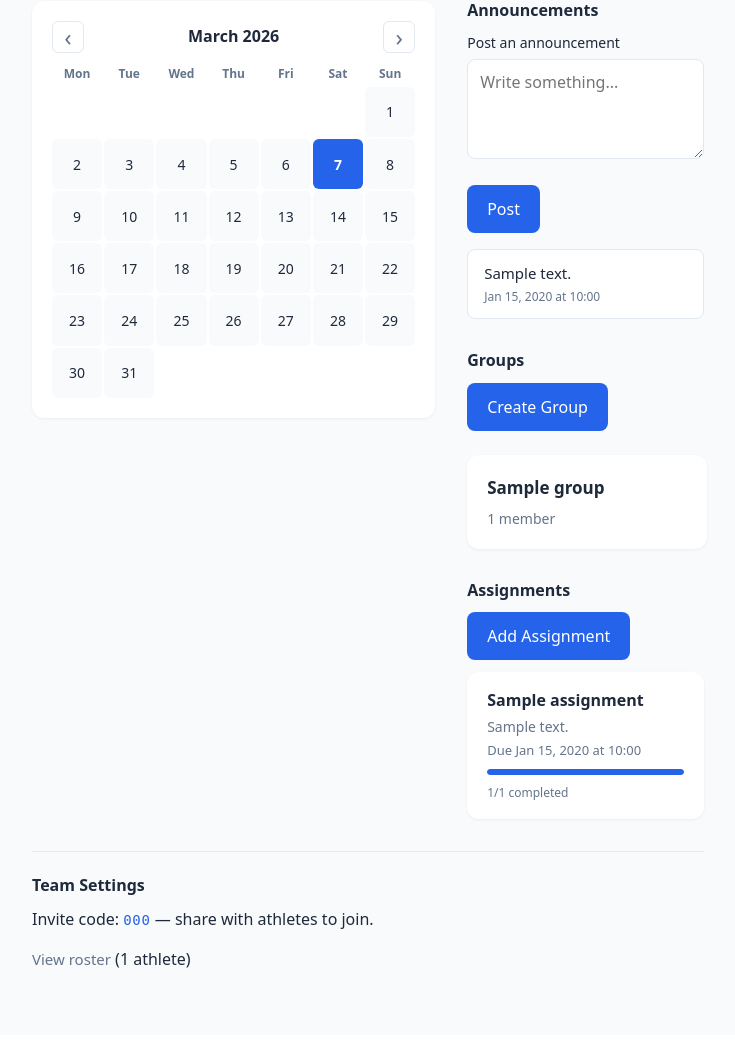
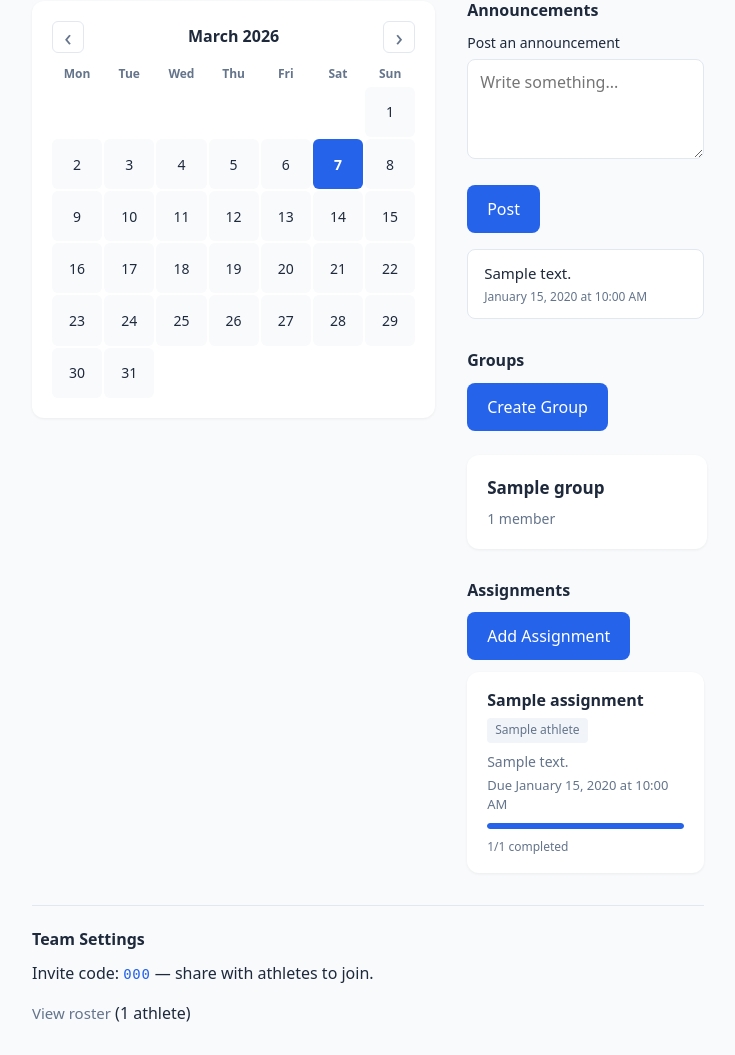
Before and after one commit to loganrook/Tabor-Hackathon-2026, a Flask app: page /team/1 in a window 1280 px wide. Shown: the part 152-1207 px from the top of the page, without its empty margins (272-1007 px from the left). Before the commit the page ends 1120 px from the top, so only its background shows below. Run offline with Flask 3, Linux system fonts and the light colour scheme; a user stored in the database is signed in; tables that the repository leaves empty hold one stand-in row (values such as "Sample post").

Commit message:
Updated and fine tuned annoucements

```diff
--- a/app.py
+++ b/app.py
@@ -35,6 +35,15 @@ def create_app(config_class=Config):
     login_manager.init_app(app)
     login_manager.login_view = "login"
     login_manager.login_message = "Please log in to access this page."
+
+    @app.template_filter("fmt_datetime")
+    def fmt_datetime(dt):
+        """Format datetime as 'March 7, 2026 at 11:59 PM' (12-hour, no leading zero on hour)."""
+        if dt is None:
+            return ""
+        h = dt.hour % 12 or 12
+        ampm = "AM" if dt.hour < 12 else "PM"
+        return dt.strftime("%B %d, %Y at ") + f"{h}:{dt.minute:02d} {ampm}"
 
     @login_manager.user_loader
     def load_user(user_id: str):
@@ -166,7 +175,7 @@ def create_app(config_class=Config):
         )
         is_coach = isinstance(current_user, Coach) and team.coach_id == current_user.id
 
-        # Athlete: only see team-wide assignments + assignments for groups they're in
+        # Athlete: only see team-wide, group (they're in), or individual (assigned to them)
         if is_coach:
             assignments = all_assignments
         else:
@@ -176,7 +185,9 @@ def create_app(config_class=Config):
             assignments = [
                 a
                 for a in all_assignments
-                if a.group_id is None or a.group_id in athlete_group_ids
+                if a.athlete_id == current_user.id
+                or a.group_id is None
+                or a.group_id in athlete_group_ids
             ]
 
         # Coach: completion counts per assignment (completed, total)
@@ -421,37 +432,52 @@ def create_app(config_class=Config):
             due_str = request.form.get("due_date", "").strip()
             if due_str:
                 try:
-                    due_date = datetime.strptime(due_str, "%Y-%m-%dT%H:%M")
+                    due_date = datetime.strptime(due_str, "%Y-%m-%d").replace(
+                        hour=23, minute=59, second=0, microsecond=0
+                    )
                 except ValueError:
-                    try:
-                        due_date = datetime.strptime(due_str, "%Y-%m-%d")
-                    except ValueError:
-                        pass
-            group_id = request.form.get("group_id", "").strip() or None
-            if group_id:
+                    pass
+            assign_to = request.form.get("assign_to", "").strip()
+            group_id = None
+            athlete_id = None
+            if assign_to.startswith("g"):
                 try:
-                    group_id = int(group_id)
+                    group_id = int(assign_to[1:])
                     g = Group.query.filter_by(id=group_id, team_id=team_id).first()
                     if not g:
                         group_id = None
                 except (ValueError, TypeError):
                     group_id = None
+            elif assign_to.startswith("a"):
+                try:
+                    athlete_id = int(assign_to[1:])
+                    ath = Athlete.query.get(athlete_id)
+                    if not ath or not ath.teams.filter(Team.id == team_id).first():
+                        athlete_id = None
+                except (ValueError, TypeError):
+                    athlete_id = None
             if not title:
                 flash("Title is required.", "error")
                 return render_template(
-                    "create_assignment.html", team=team, groups=team.groups.order_by(Group.name).all()
+                    "create_assignment.html",
+                    team=team,
+                    groups=team.groups.order_by(Group.name).all(),
+                    athletes=team.athletes.order_by(Athlete.name).all(),
                 )
             assignment = Assignment(
                 title=title,
                 description=description,
                 due_date=due_date,
                 team_id=team_id,
-                group_id=group_id,
+                group_id=group_id if not athlete_id else None,
+                athlete_id=athlete_id,
                 created_by=current_user.id,
             )
             db.session.add(assignment)
             db.session.flush()
-            if group_id:
+            if athlete_id:
+                target_athletes = [Athlete.query.get(athlete_id)]
+            elif group_id:
                 group = Group.query.get(group_id)
                 target_athletes = group.athletes.all()
             else:
@@ -470,6 +496,7 @@ def create_app(config_class=Config):
             "create_assignment.html",
             team=team,
             groups=team.groups.order_by(Group.name).all(),
+            athletes=team.athletes.order_by(Athlete.name).all(),
         )
 
     @app.route("/assignment/<int:assignment_id>/complete", methods=["POST"])
@@ -492,12 +519,12 @@ def create_app(config_class=Config):
                 assignment_id=assignment_id,
                 athlete_id=current_user.id,
                 completed=True,
-                completed_at=datetime.utcnow(),
+                completed_at=datetime.now(),
             )
             db.session.add(status)
         else:
             status.completed = True
-            status.completed_at = datetime.utcnow()
+            status.completed_at = datetime.now()
         db.session.commit()
         flash("Assignment marked complete.", "success")
         return redirect(url_for("team_dashboard", team_id=assignment.team_id))
--- a/static/style.css
+++ b/static/style.css
@@ -169,6 +169,14 @@ body {
     outline: none;
     border-color: var(--primary);
     box-shadow: 0 0 0 2px rgba(37, 99, 235, 0.15);
+}
+
+/* Date/datetime inputs: solid background to avoid black flash when picker opens */
+.form-group input[type="date"],
+.form-group input[type="datetime-local"] {
+    background-color: var(--surface);
+    color: var(--text);
+    opacity: 1;
 }
 
 .form-group textarea {
@@ -775,6 +783,34 @@ body {
     margin: 0.25rem 0 0;
 }
 
+/* Assignment target badges */
+.assignment-badges {
+    margin: 0.25rem 0 0.5rem;
+}
+
+.assignment-badge {
+    display: inline-block;
+    font-size: 0.75rem;
+    font-weight: 500;
+    padding: 0.2rem 0.5rem;
+    border-radius: 4px;
+}
+
+.assignment-badge-team {
+    background: var(--primary);
+    color: #fff;
+}
+
+.assignment-badge-group {
+    background: #e2e8f0;
+    color: var(--text);
+}
+
+.assignment-badge-individual {
+    background: #f1f5f9;
+    color: var(--text-muted);
+}
+
 /* ── Team settings (bottom) ── */
 .team-settings-section {
     padding-top: 1.5rem;
--- a/static/team_calendar.js
+++ b/static/team_calendar.js
@@ -161,7 +161,11 @@
         if (!iso) return '';
         var d = new Date(iso);
         var months = ['Jan','Feb','Mar','Apr','May','Jun','Jul','Aug','Sep','Oct','Nov','Dec'];
-        return months[d.getMonth()] + ' ' + d.getDate() + ', ' + d.getFullYear() + ' at ' + (d.getHours() < 10 ? '0' : '') + d.getHours() + ':' + (d.getMinutes() < 10 ? '0' : '') + d.getMinutes();
+        var h = d.getHours();
+        var h12 = (h % 12) || 12;
+        var min = d.getMinutes();
+        var ampm = h < 12 ? 'AM' : 'PM';
+        return months[d.getMonth()] + ' ' + d.getDate() + ', ' + d.getFullYear() + ' at ' + h12 + ':' + (min < 10 ? '0' : '') + min + ' ' + ampm;
     }
 
     function escapeHtml(s) {
--- a/templates/team_dashboard.html
+++ b/templates/team_dashboard.html
@@ -61,7 +61,7 @@
                 {% for ann in announcements %}
                 <div class="announcement-card">
                     <p class="announcement-content">{{ ann.content }}</p>
-                    <p class="announcement-meta">{{ ann.created_at.strftime('%b %d, %Y at %H:%M') if ann.created_at else '' }}</p>
+                    <p class="announcement-meta">{{ ann.created_at|fmt_datetime }}</p>
                 </div>
                 {% endfor %}
             </div>
@@ -105,8 +105,17 @@
                 {% for a in assignments %}
                 <div class="assignment-card {{ 'assignment-card-completed' if not is_coach and assignment_status_by_athlete.get(a.id) and assignment_status_by_athlete[a.id].completed else '' }}">
                     <p class="assignment-title">{{ a.title }}</p>
+                    <p class="assignment-badges">
+                        {% if a.athlete_id and a.athlete %}
+                        <span class="assignment-badge assignment-badge-individual">{{ a.athlete.name }}</span>
+                        {% elif a.group_id and a.group %}
+                        <span class="assignment-badge assignment-badge-group">{{ a.group.name }}</span>
+                        {% else %}
+                        <span class="assignment-badge assignment-badge-team">Entire Team</span>
+                        {% endif %}
+                    </p>
                     {% if a.description %}<p class="assignment-desc">{{ a.description }}</p>{% endif %}
-                    {% if a.due_date %}<p class="assignment-due">Due {{ a.due_date.strftime('%b %d, %Y at %H:%M') }}</p>{% endif %}
+                    {% if a.due_date %}<p class="assignment-due">Due {{ a.due_date|fmt_datetime }}</p>{% endif %}
                     {% if is_coach %}
                     {% set completion = assignment_completion.get(a.id, (0, 0)) %}
                     <div class="assignment-progress">
@@ -148,7 +157,7 @@
         today: "{{ cal_year }}-{% if cal_month < 10 %}0{% endif %}{{ cal_month }}-{% if cal_today < 10 %}0{% endif %}{{ cal_today }}",
         assignments: [
             {% for a in assignments %}
-            { "id": {{ a.id }}, "title": {{ a.title|tojson }}, "description": {{ (a.description or '')|tojson }}, "due_date": {% if a.due_date %}"{{ a.due_date.strftime('%Y-%m-%d') }}"{% else %}null{% endif %}, "due_display": {% if a.due_date %}{{ a.due_date.strftime('%b %d, %Y at %H:%M')|tojson }}{% else %}null{% endif %} }{% if not loop.last %},{% endif %}
+            { "id": {{ a.id }}, "title": {{ a.title|tojson }}, "description": {{ (a.description or '')|tojson }}, "due_date": {% if a.due_date %}"{{ a.due_date.strftime('%Y-%m-%d') }}"{% else %}null{% endif %}, "due_display": {% if a.due_date %}{{ (a.due_date|fmt_datetime)|tojson }}{% else %}null{% endif %} }{% if not loop.last %},{% endif %}
             {% endfor %}
         ],
         announcements: [
```
Also changed, not shown: models.py (+13 -6 lines), templates/assignments_list.html (+10 -1 lines), templates/create_assignment.html (+10 -3 lines).
